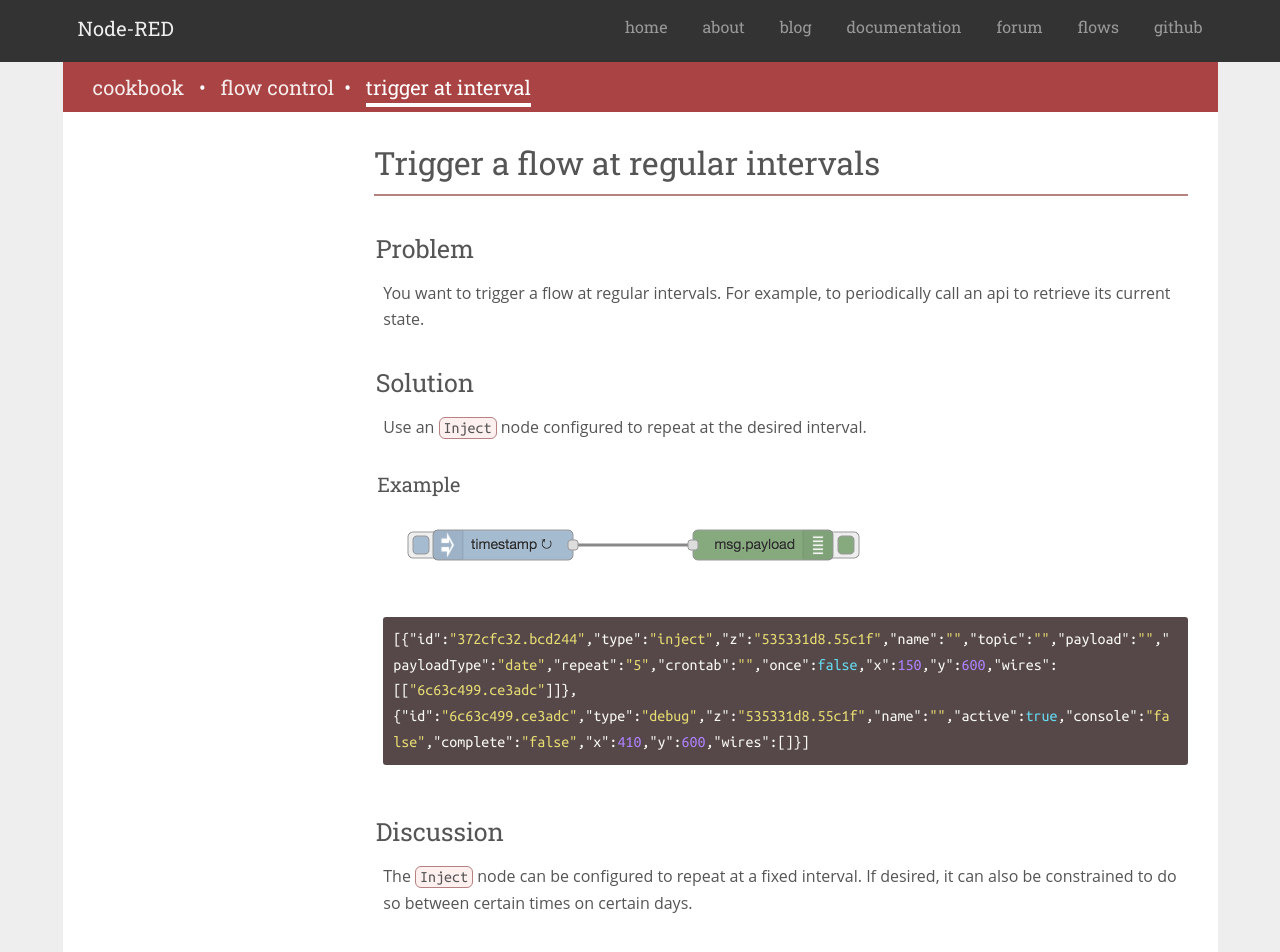
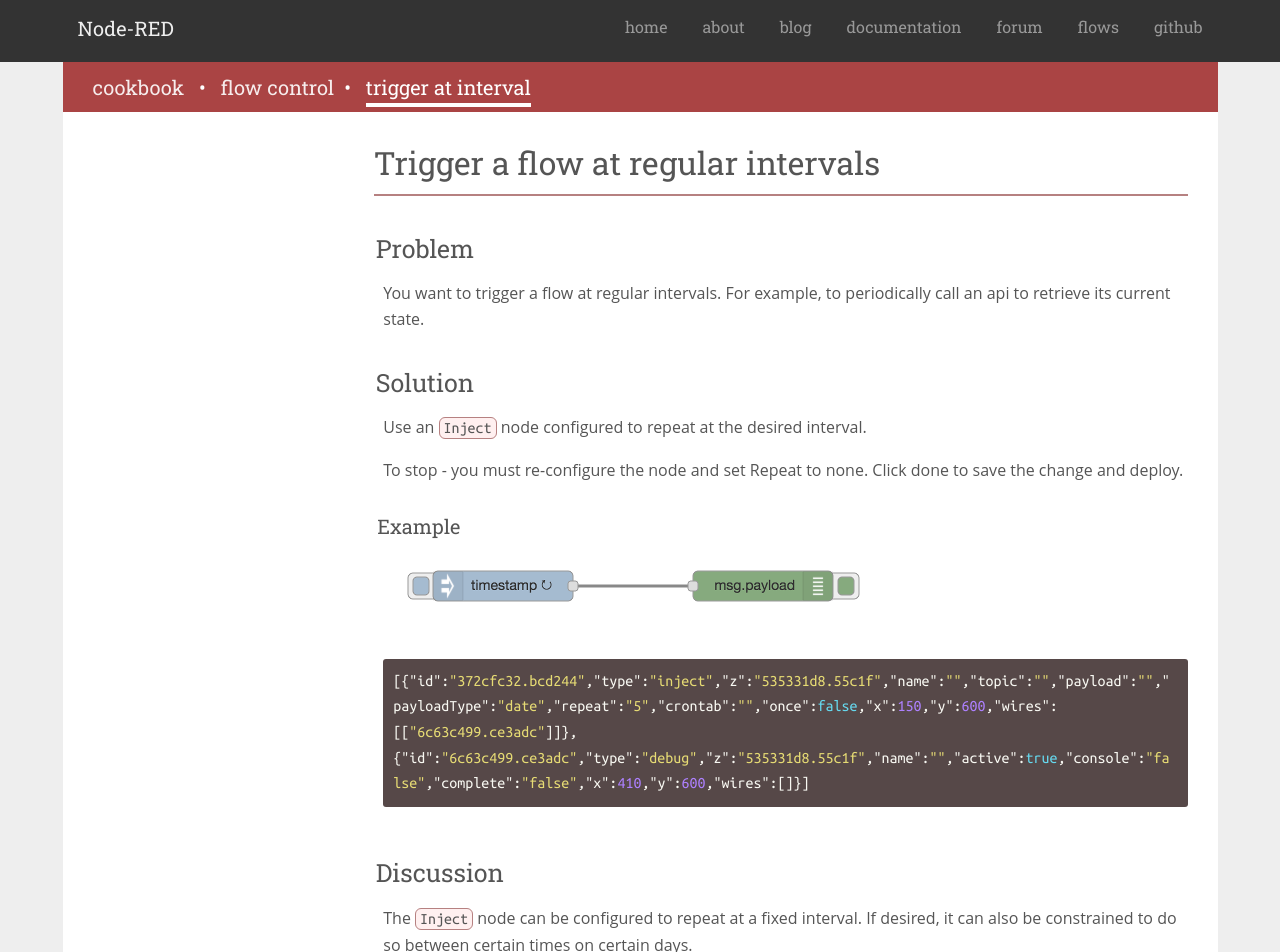
Before and after one commit to node-red/cookbook.nodered.org, a Jekyll site: the page built from basic/trigger-at-interval.md, in a window 1280 px wide. Shown: the top 952 px of the page. Built offline with Jekyll 4.4.1, drawn with Linux system fonts in a browser that asks for light colours; nearby versions of some CDN libraries.

Commit message:
Update trigger-at-interval.md
to close #73

```diff
--- a/basic/trigger-at-interval.md
+++ b/basic/trigger-at-interval.md
@@ -17,6 +17,8 @@
 Use an <code class="node">Inject</code> node configured to repeat at the desired
 interval.
 
+To stop - you must re-configure the node and set Repeat to none. Click done to save the change and deploy.
+
 #### Example
 
 ![](/images/basic/trigger-at-interval.png){:width="530px"}
```
